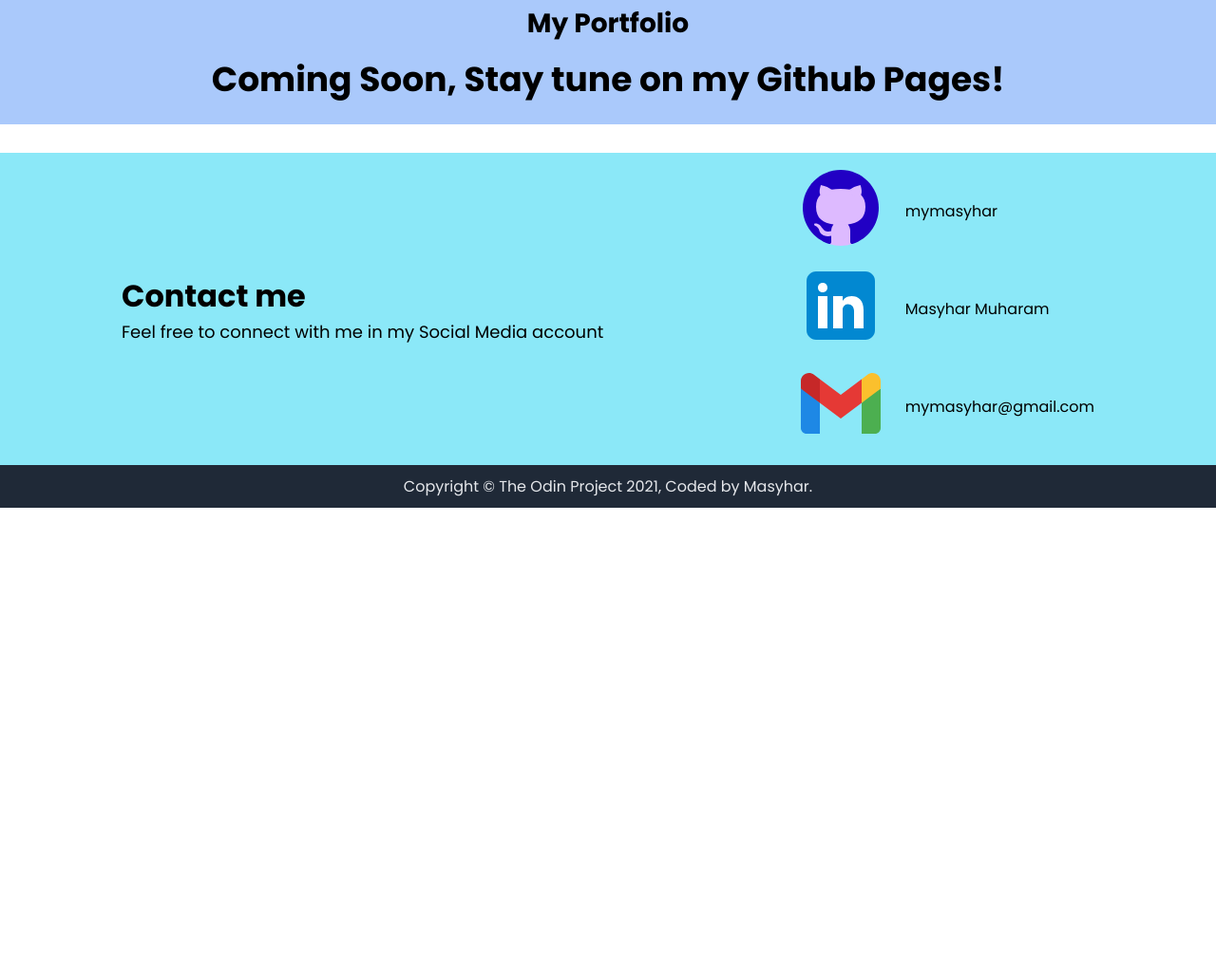
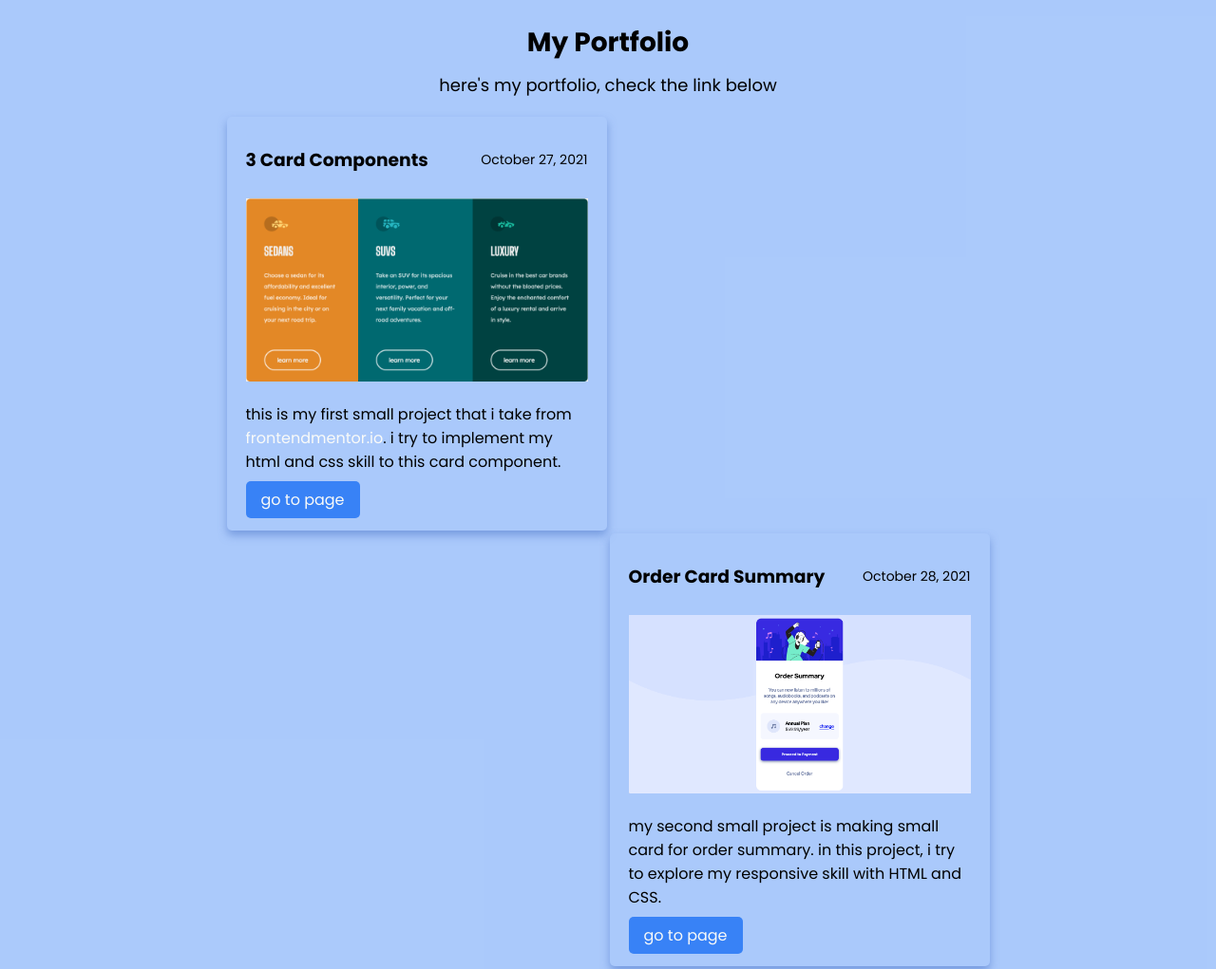
Before and after one commit to mymasyhar/portfolio-page, a plain HTML site: page index.html in a window 1280 px wide. Shown: the part 1000-2021 px from the top of the page at 95% size. Before the commit the page ends 1535 px from the top, so only its background shows below. Drawn offline with Linux system fonts and the light colour scheme.

Commit message:
adding portfolio

```diff
--- a/app/css/style.css
+++ b/app/css/style.css
@@ -165,9 +165,9 @@ html {
 
 /* portfolio section */
 .portfolio {
-  padding: 10px;
   margin: 0 0 30px 0;
   background-color: #3881f66c;
+  padding: 30px 0px;
 }
 
 .portfolio .title {
@@ -175,10 +175,83 @@ html {
   margin: 10px;
 }
 
-.portfolio h4 {
+.portfolio > p {
   text-align: center;
-  margin: 10px 10%;
-  font-size: 36px;
+  font-size: 18px;
+  font-weight: 400;
+}
+
+.portfolio__container {
+  margin: 20px auto;
+  display: grid;
+  max-width: 80%;
+  gap: 3px;
+  grid-template-columns: repeat(2, 400px);
+  justify-content: center;
+}
+
+.portfolio__box {
+  border-radius: 5px;
+  padding: 20px;
+  height: auto;
+  box-shadow: 0px 5px 10px rgba(80, 119, 202, 0.568);
+  transition: all 0.3s ease-in-out;
+}
+
+.portfolio__box h3 {
+  text-align: center;
+}
+.portfolio__box p {
+  margin: 15px 0;
+  padding: 0;
+}
+
+.portfolio__box > a {
+  background: #3882F6;
+  padding: 8px 16px;
+  border-radius: 5px;
+  text-decoration: none;
+  color: #F9FAf8;
+  transition: all 0.3s ease-in-out;
+}
+
+.portfolio__box > a:hover {
+  opacity: 0.6;
+  color: #fff;
+}
+
+.portfolio__box p a {
+  text-decoration: none;
+  color: #F9FAf8;
+  transition: all 0.2s ease-in-out;
+}
+
+.portfolio__box p a:hover, .portfolio__box p a:focus .portfolio__box p a:visited {
+  color: #88b0f0;
+}
+
+.portfolio__box img {
+  margin-top: 15px;
+  width: 100%;
+}
+
+.portfolio__box:hover {
+  transform: translateY(-15px);
+}
+
+.portfolio__info {
+  display: flex;
+  justify-content: space-between;
+  align-items: center;
+}
+
+.portfolio__info p {
+  font-size: 14px;
+}
+
+.portfolio__box.box-transparent {
+  background: transparent;
+  box-shadow: none;
 }
 /* end portfolio section */
 
--- a/index.html
+++ b/index.html
@@ -24,7 +24,7 @@
       <div class="hero__container">
         <div class="hero__content">
           <h1 class="hero__title">Welcome to my Personal Portfolio Page</h1>
-          <p class="hero__description">a Self-taught front-end developer</p>
+          <p class="hero__description">a self-taught Web Designer and Junior Front-End Web developer</p>
           <button>Learn More</button>
         </div>
 
@@ -57,8 +57,31 @@
 
     <section class="portfolio">
       <h2 class="title">My Portfolio</h2>
-      <h4>Coming Soon, Stay tune on my Github Pages!</h4>
-      <!-- <p><em>Lorem ipsum dolor sit amet consectetur adipisicing elit. Ad consequatur placeat explicabo. Reprehenderit nostrum atque nulla nam magnam. Repudiandae perspiciatis veritatis impedit est asperiores voluptas cupiditate, excepturi quo sit suscipit assumenda, quidem aliquam delectus accusantium veniam iusto natus provident autem nostrum recusandae officia rerum deleniti! Distinctio sequi, voluptates obcaecati laboriosam accusantium impedit id dolor assumenda repellendus ipsum facere iusto sunt!</em></p> -->
+      <p>here's my portfolio, check the link below</p>
+
+      <div class="portfolio__container">
+        <div class="portfolio__box">
+          <div class="portfolio__info">
+            <h3>3 Card Components</h3>
+            <p>October 27, 2021</p>
+          </div>
+          <img src="app/images/project-1.png" alt="test">
+          <p>this is my first small project that i take from <a href="frontendmentor.io">frontendmentor.io</a>. i try to implement my html and css skill to this card component.</p>
+
+          <a href="https://mymasyhar.github.io/3-card-components/" target="_blank">go to page</a>
+        </div>
+        <div class="portfolio__box box-transparent"></div>
+        <div class="portfolio__box box-transparent"></div>
+        <div class="portfolio__box">
+          <div class="portfolio__info">
+            <h3>Order Card Summary</h3>
+            <p>October 28, 2021</p>
+          </div>
+          <img src="app/images/project-2.png" alt="project-2">
+          <p>my second small project is making small card for order summary. in this project, i try to explore my responsive skill with HTML and CSS.</p>
+          <a href="https://mymasyhar.github.io/order-summary-card/" target="_blank">go to page</a>
+        </div>
+      </div>
     </section>
 
     <section class="contact" id="contact">
```
Also changed, not shown: app/images/project-1.png (added), app/images/project-2.png (added).
